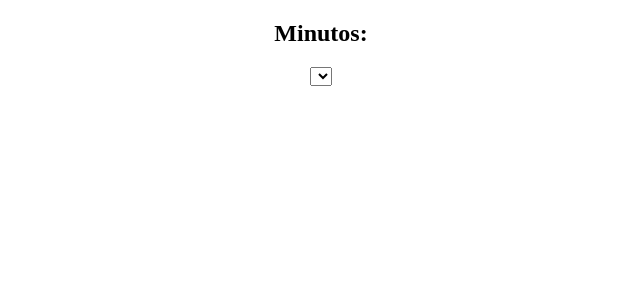
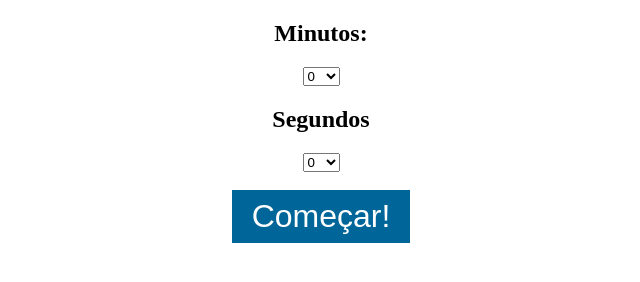
Before and after one commit to Bruninhoxarop/Alarm-app, a website: page index.html in a window 1280 px wide. Shown: the whole page, without its empty margins (319-959 px from the left). Drawn offline with Linux system fonts and the light colour scheme.

Commit message:
Add files via upload

```diff
--- a/index.html
+++ b/index.html
@@ -28,7 +28,46 @@
 
     <div class="container">
         <h2>Minutos:</h2>
-        <select name="minutos" name
-    </div>
+        <select id="minutos" name="minutos"></select>
+
+        <h2>Segundos</h2>
+        <select id="segundos" name="segundos"></select>
+        <br>
+        <br>
+        <button id="comecar">Começar!</button>
+
+        <div id="display">
+            <h3></h3>
+        </div> <!-- display -->
+
+
+    </div> <!-- container -->
+
+    <script>
+        var display = document.getElementById("display");
+
+        var minutos = document.getElementById("minutos");
+        var segundos = document.getElementById("segundos");
+
+        var comecar = document.getElementById("comecar");
+
+
+        var cronometroSeg;
+
+        var minutoAtual;
+        var segundoAtual;
+
+        var interval;
+
+        for(var i=0; i<=59; i++){
+            minutos.innerHTML+='<option value=" ' + i + '">' + i + '<option>';
+        }
+
+        for(var i=0; i<=59; i++){
+            segundos.innerHTML+='<option value=" ' + i + '">' + i + '<option>';
+        }
+
+        comecar.addEventListener("click")
+    </script>
 </body>
 </html>
```
